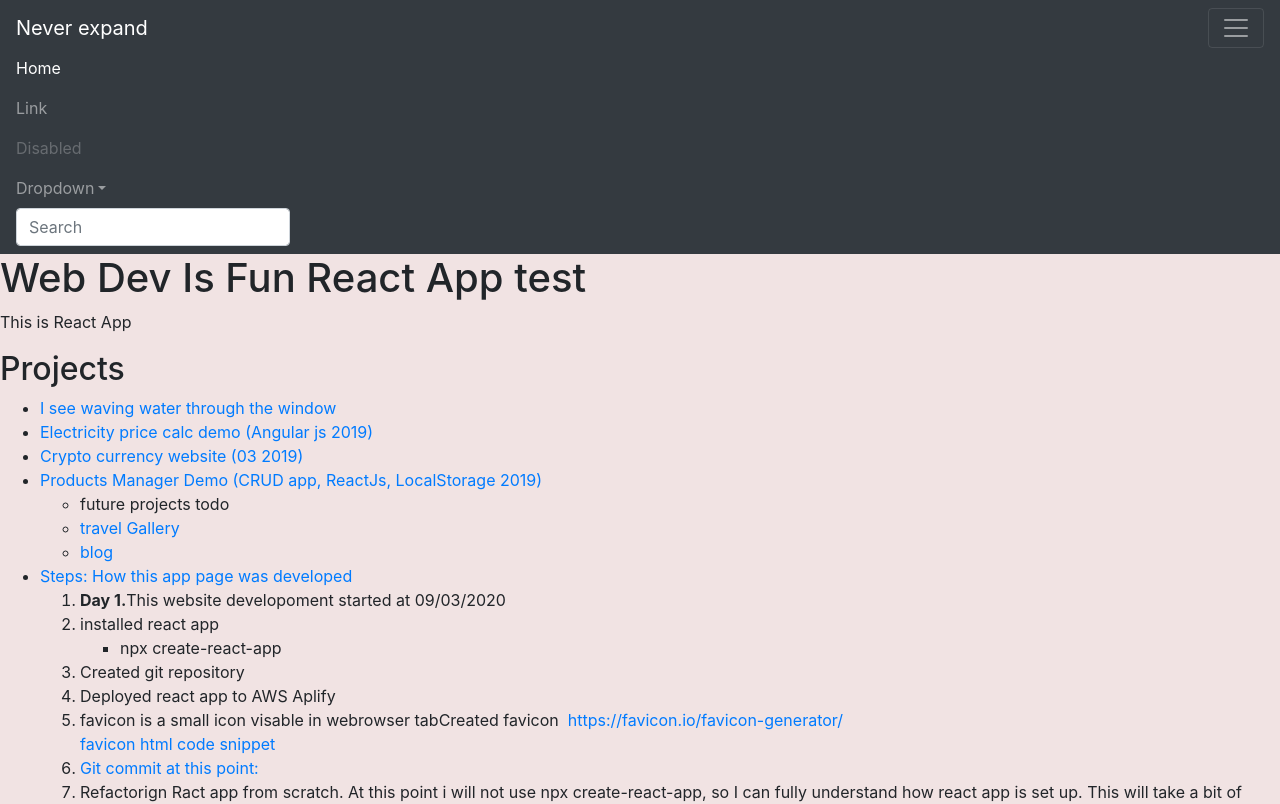
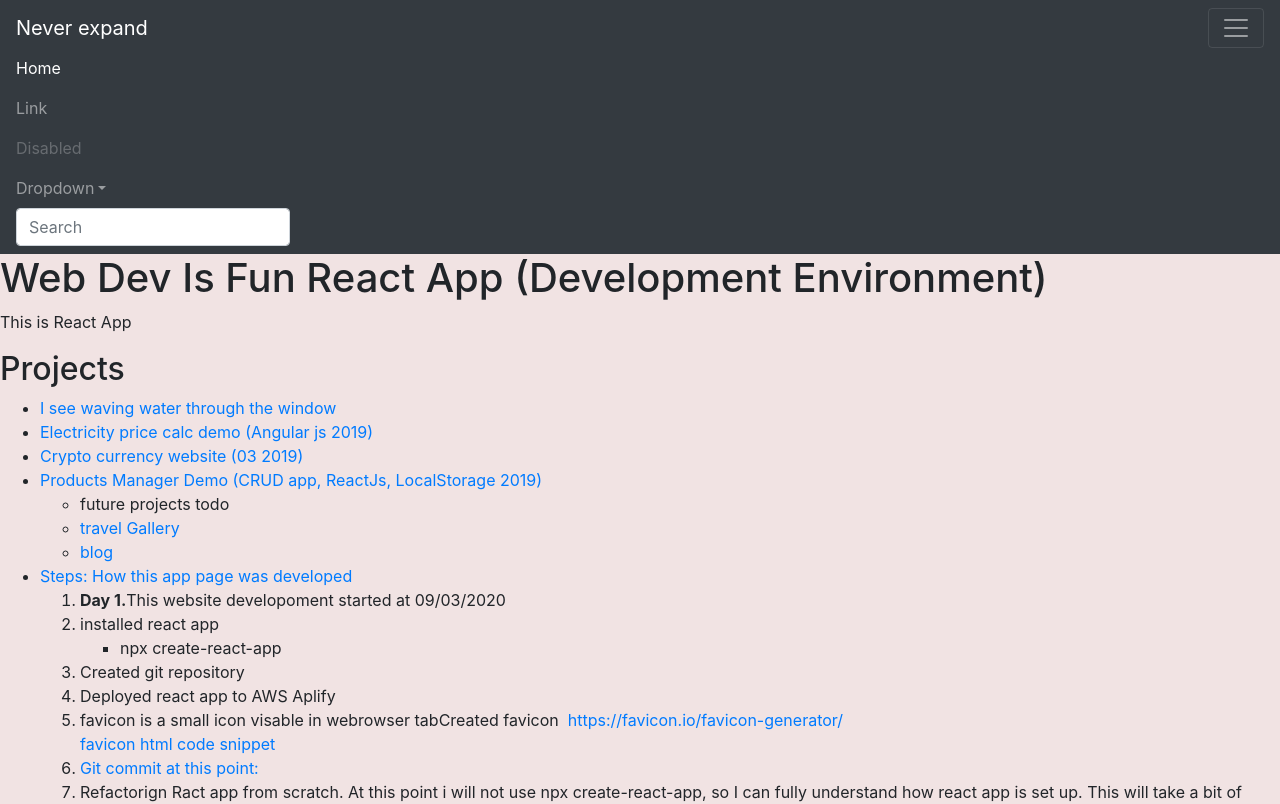
Before and after one commit to PovilasU/webdev-is-fun-app, a React app: page / in a window 1280 px wide. Shown: the top 804 px of the page. Built offline with nearby package versions, Linux system fonts and the light colour scheme.

Commit message:
Creating dev version for testing on AWS amplify

```diff
--- a/src/components/App.js
+++ b/src/components/App.js
@@ -7,7 +7,7 @@ class App extends Component {
     return (
       <div>
         {/* <img src={pic} alt="mypic" /> */}
-        <h1>Web Dev Is Fun React App test</h1>
+        <h1>Web Dev Is Fun React App (Development Environment)</h1>
         <p>This is React App</p>
         <h2>Projects</h2>
         <ul>
```
Also changed, not shown: 4 other files (tests, documents, lock files or other folders).
